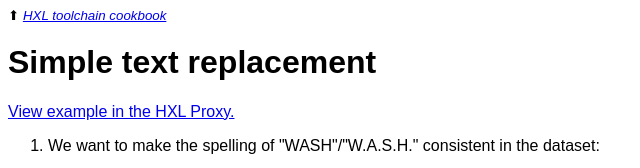
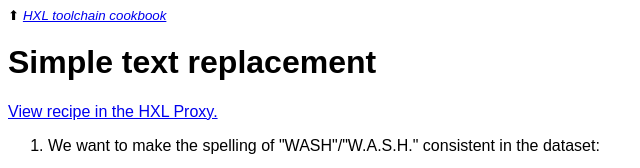
Before and after one commit to HXLStandard/hxl-cookbook, a plain HTML site: page docs/simple-replace.html in a window 1280 px wide. Shown: the top 168 px of the page, 0-640 px from the left. Drawn offline with Linux system fonts and the light colour scheme.

Commit message:
Minor rephrasing.

```diff
--- a/docs/simple-replace.html
+++ b/docs/simple-replace.html
@@ -11,7 +11,7 @@
     </nav>
     <h1>Simple text replacement</h1>
     <p>
-      <a href="https://proxy.hxlstandard.org/data/edit?dest=data_edit&amp;filter01=replace&amp;replace-pattern01=W.A.S.H.&amp;replace-value01=WASH&amp;replace-tags01=%23sector&amp;url=https%3A%2F%2Fhxlstandard.github.io%2Fhxl-cookbook%2Fexamples%2Fsimple-replace-01.csv" target="_blank">View example in the HXL Proxy.</a>
+      <a href="https://proxy.hxlstandard.org/data/edit?dest=data_edit&amp;filter01=replace&amp;replace-pattern01=W.A.S.H.&amp;replace-value01=WASH&amp;replace-tags01=%23sector&amp;url=https%3A%2F%2Fhxlstandard.github.io%2Fhxl-cookbook%2Fexamples%2Fsimple-replace-01.csv" target="_blank">View recipe in the HXL Proxy.</a>
     </p>
     <ol class="instruction-list">
       <li>
```
Also changed, not shown: docs/splitting.html (+1 -1 lines).
